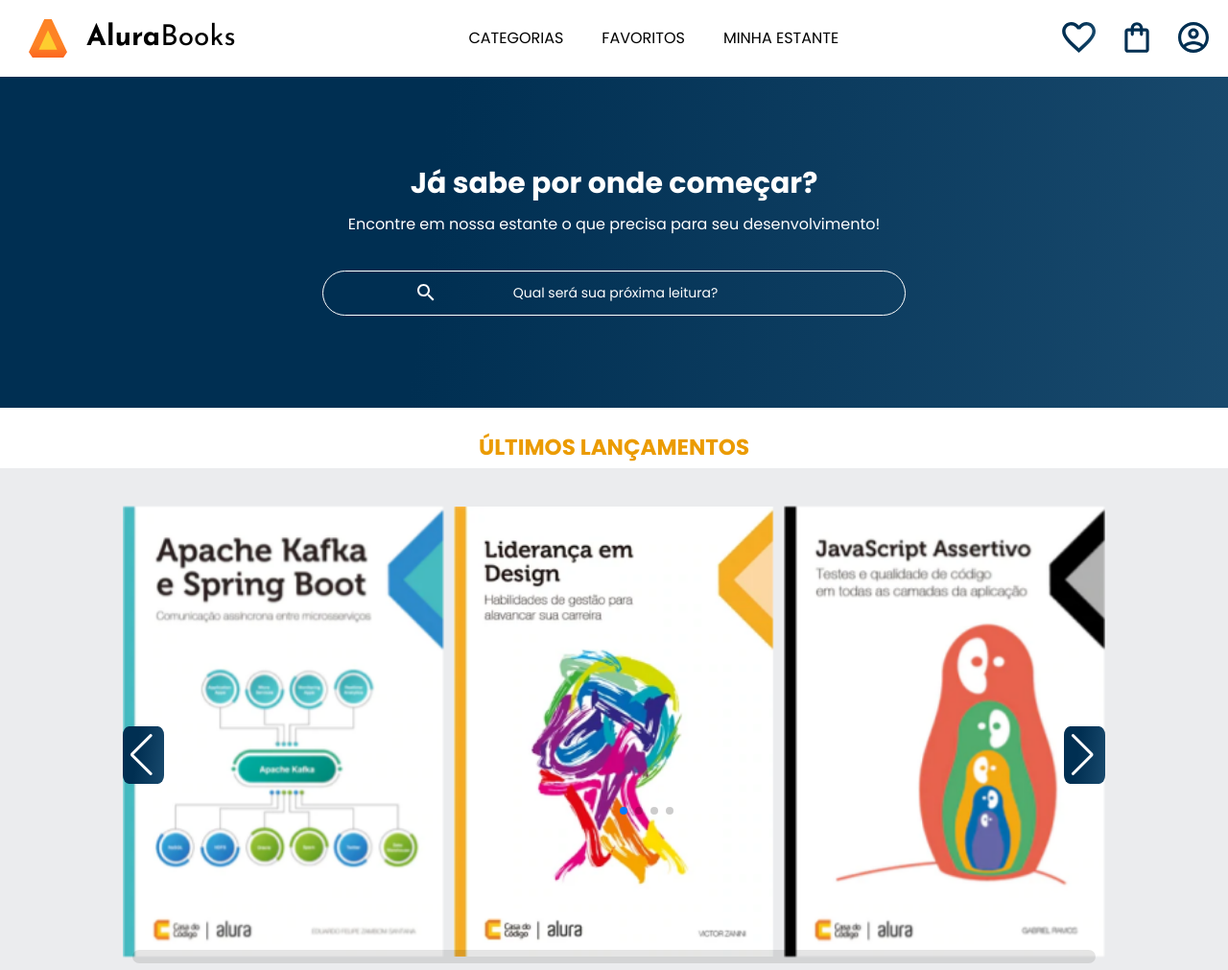
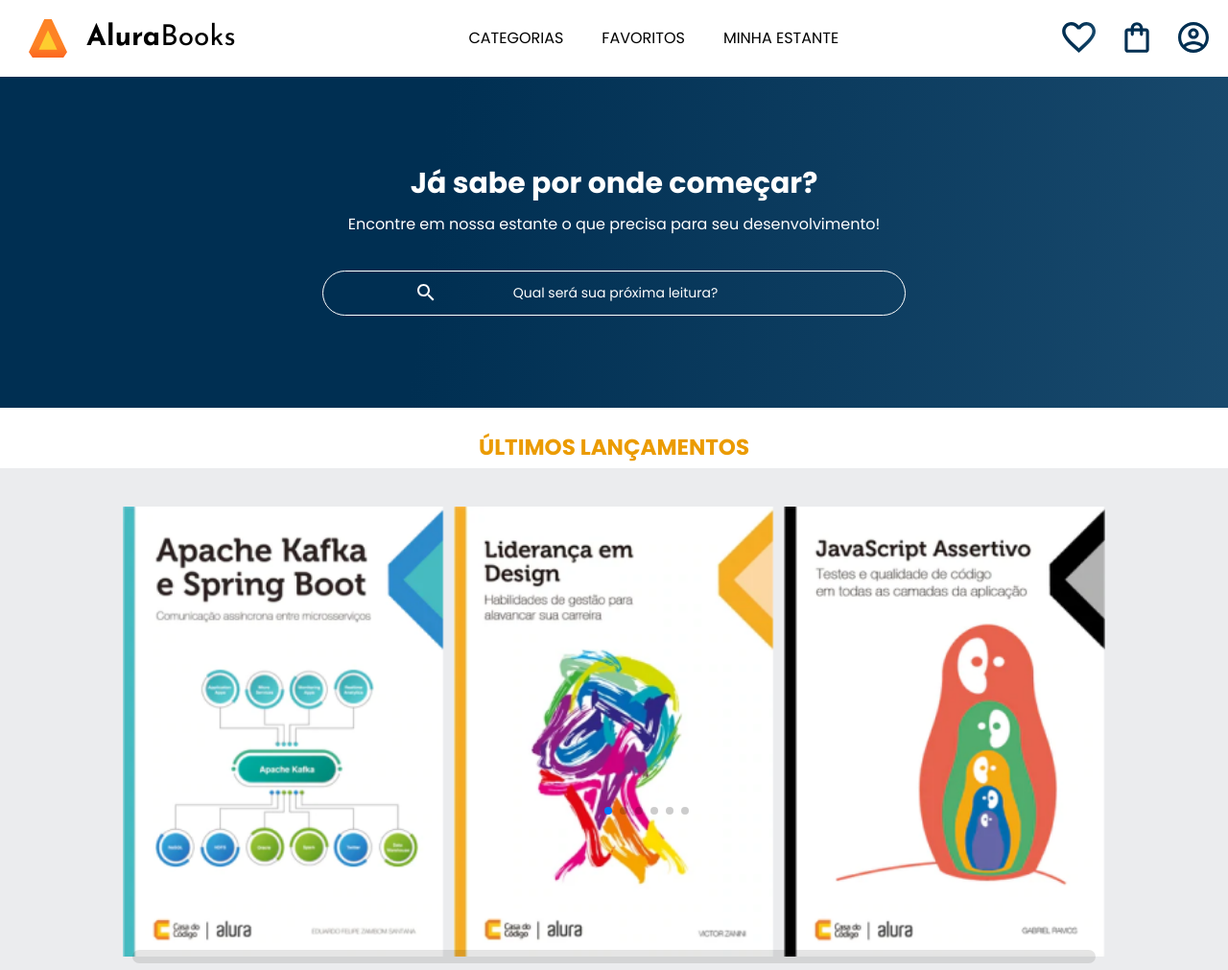
Before and after one commit to LucasGervasoni/AluraBooks, a plain HTML site: page index.html in a window 1280 px wide. Shown: the top 1011 px of the page at 96% size. Drawn offline with nearby package versions, Linux system fonts and the light colour scheme.

Commit message:
feat: Removing buttons from the carrossel

```diff
--- a/index.html
+++ b/index.html
@@ -348,6 +348,7 @@
                 el: '.swiper-pagination',
                 type: 'bullets',
             },
+            loop: 'true',
         });
     </script>
   </body>
--- a/styles/carrossel.css
+++ b/styles/carrossel.css
@@ -111,8 +111,7 @@
 
 @media screen and (min-width: 1024px) {
   .carrossel {
-
-    & div{
+    & div {
       padding-top: 1rem;
     }
 
@@ -129,24 +128,6 @@
         top: 32rem;
         left: 3.4rem;
         position: absolute;
-      }
-
-      & .swiper-button-prev{
-        left: -0.1px;
-      }
-
-      & .swiper-button-next{
-        right: -0.1px;
-      }
-
-      & .swiper-button-prev,
-      .swiper-button-next {
-        display: block;
-        top: 55%;
-        background: var(--azul-degrade);
-        color: var(--branco);
-        padding: 0.8rem;
-        border-radius: 15%;
       }
     }
 
@@ -168,8 +149,7 @@
 
 @media screen and (min-width: 1728px) {
   .carrossel {
-
-    & .titulo-carrossel{
+    & .titulo-carrossel {
       padding: 3rem 0;
     }
 
@@ -187,11 +167,6 @@
           position: absolute;
         }
 
-        & .swiper-button-prev,
-        .swiper-button-next {
-          display: block;
-          top: 55%;
-        }
       }
 
       & .card {
@@ -199,12 +174,11 @@
         margin: 4rem auto;
 
         & .description-card {
-
           & .description {
             padding-top: 1.2rem;
             padding-left: 2rem;
 
-            & span{
+            & span {
               margin-right: auto;
             }
 
```
Lines whose indentation alone changed are shown as unchanged.
